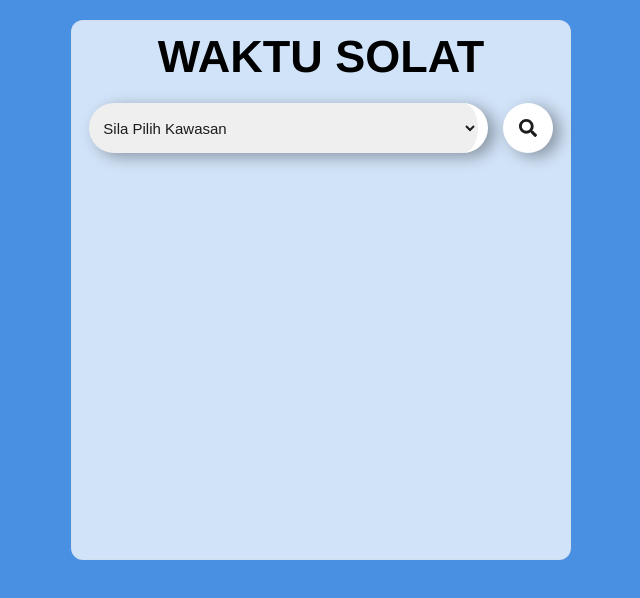
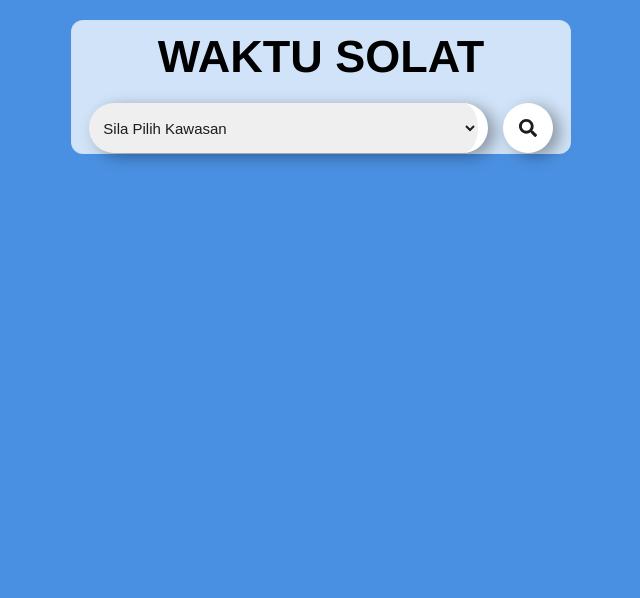
Before and after one commit to utopia-22/prayertimes_reactjs, a React (Create React App) app: page / in a window 1280 px wide. Shown: the top 598 px of the page, without its empty margins (319-959 px from the left). Built offline with nearby package versions, Linux system fonts and the light colour scheme.

Commit message:
Update Home.css

```diff
--- a/src/resources/Home.css
+++ b/src/resources/Home.css
@@ -19,12 +19,13 @@ body {
     background-color: rgba(255, 255, 255, 0.75);
     border-radius: 12px;
     border: 1px solid rgba(209, 213, 219, 0.3);
-    width: 500px;
-    height: 540px;
+    width: 100%;
+    max-width: 500px;
+    height: auto;
     margin: auto;
     border-radius: 12px;
     margin-top: 20px;
-	margin-bottom: 20px;
+    margin-bottom: 20px;
 }
 .city {
     display: flex;
```
